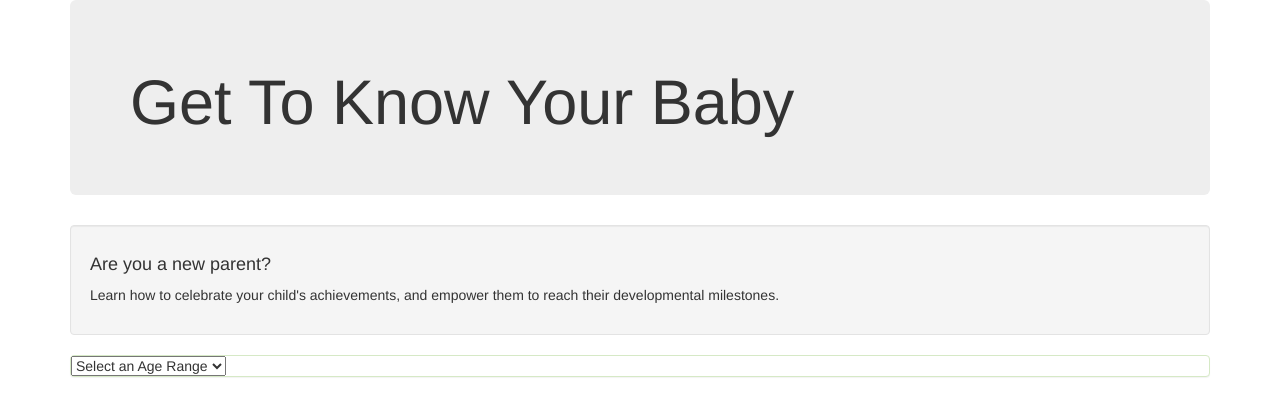
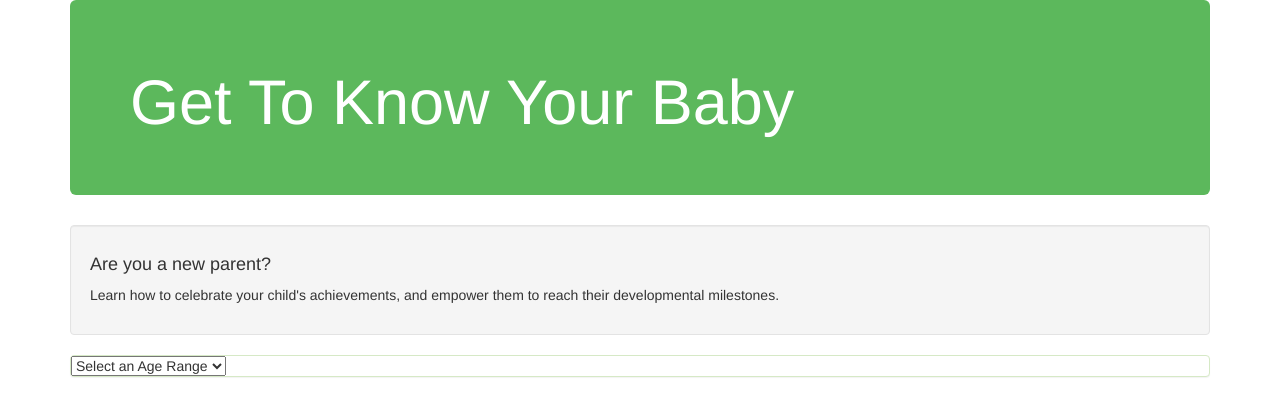
Before and after one commit to maxobaxo/dad-helper-alt, a React app: page / in a window 1280 px wide. Shown: the top 416 px of the page. Built offline with nearby package versions, Linux system fonts and the light colour scheme.

Commit message:
implement css modules and loader

```diff
--- a/package.json
+++ b/package.json
@@ -37,9 +37,11 @@
     "babel-loader": "^7.0.0",
     "babel-preset-es2015": "^6.24.1",
     "babel-preset-react": "^6.24.1",
+    "css-loader": "^0.28.4",
     "html-webpack-plugin": "^2.29.0",
     "jest": "^20.0.4",
     "react-hot-loader": "^3.0.0-beta.7",
+    "style-loader": "^0.18.2",
     "webpack": "^2.6.0",
     "webpack-dev-server": "^2.5.0"
   }
--- a/src/components/App.jsx
+++ b/src/components/App.jsx
@@ -1,11 +1,12 @@
 import React from 'react';
 import Header from './Header';
 import DadHelper from './DadHelper';
+import styles from './../styles/App.css';
 
 function App() {
 
   return(
-    <div>
+    <div className={styles.app}>
       <Header />
       <DadHelper />
     </div>
--- a/src/components/Header.jsx
+++ b/src/components/Header.jsx
@@ -1,11 +1,12 @@
 import React from 'react';
-import { Jumbotron } from 'react-bootstrap'
-;
+import { Jumbotron } from 'react-bootstrap';
+import styles from './../styles/Header.css'
+
 function Header(props) {
 
   return(
-    <div>
-      <Jumbotron>
+    <div >
+      <Jumbotron className={styles.header}>
         <h1>Get To Know Your Baby</h1>
       </Jumbotron>
       <div className="well">
--- /dev/null
+++ b/src/styles/App.css
@@ -0,0 +1,3 @@
+#react-app-root {
+  background-color: #FCFFFD;
+}
--- /dev/null
+++ b/src/styles/Header.css
@@ -0,0 +1,4 @@
+.header {
+  background-color: #5cb85c;
+  color: white;
+}
--- a/webpack.config.js
+++ b/webpack.config.js
@@ -32,6 +32,18 @@ module.exports = {
   module: {
     rules: [
       {
+        test: /\.css$/,
+        loader: 'style-loader'
+      },
+      {
+        test: /\.css$/,
+        loader: 'css-loader',
+        options: {
+          modules: true,
+          localIdentName: '[name]__[local]___[hash:base64:5]',
+        }
+      },
+      {
         test: /\.jsx?$/,
         loader: 'babel-loader',
         exclude: /node_modules/,
```
Also changed, not shown: 1 other file (tests, documents, lock files or other folders).
